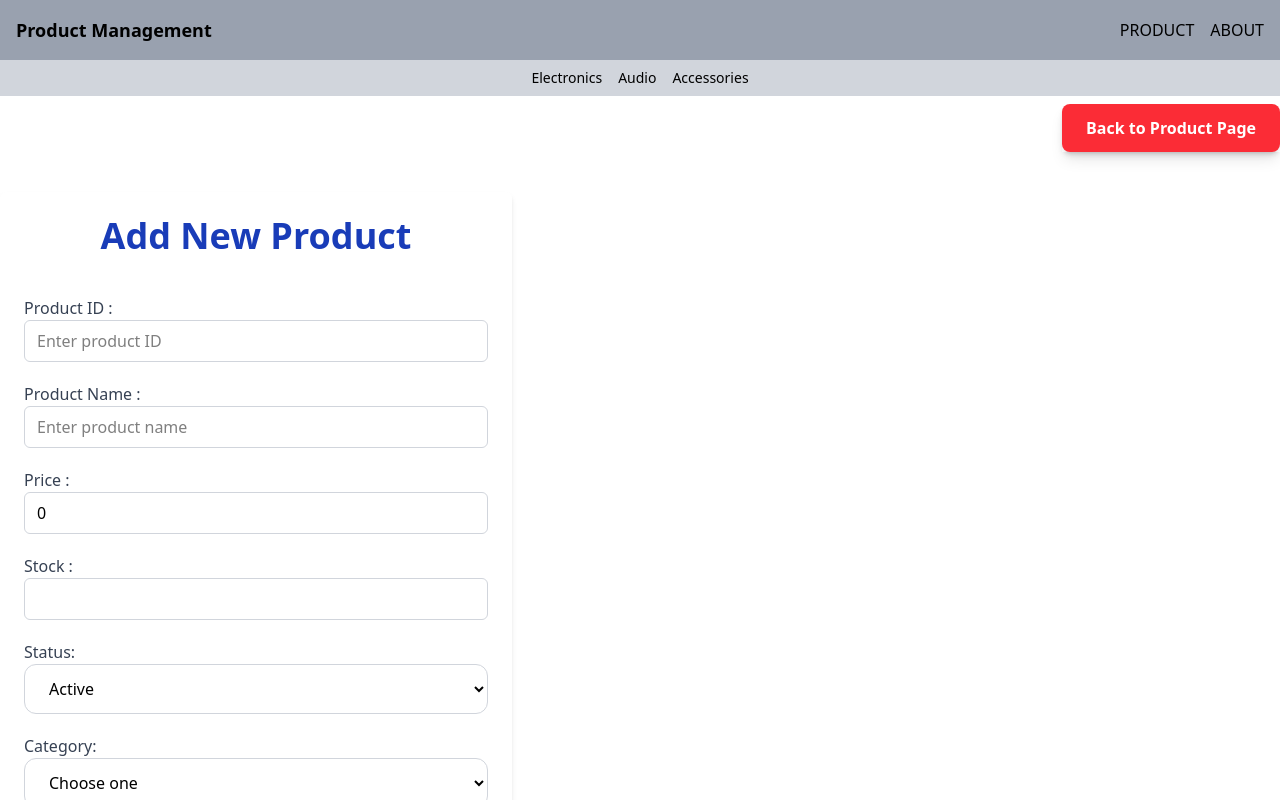
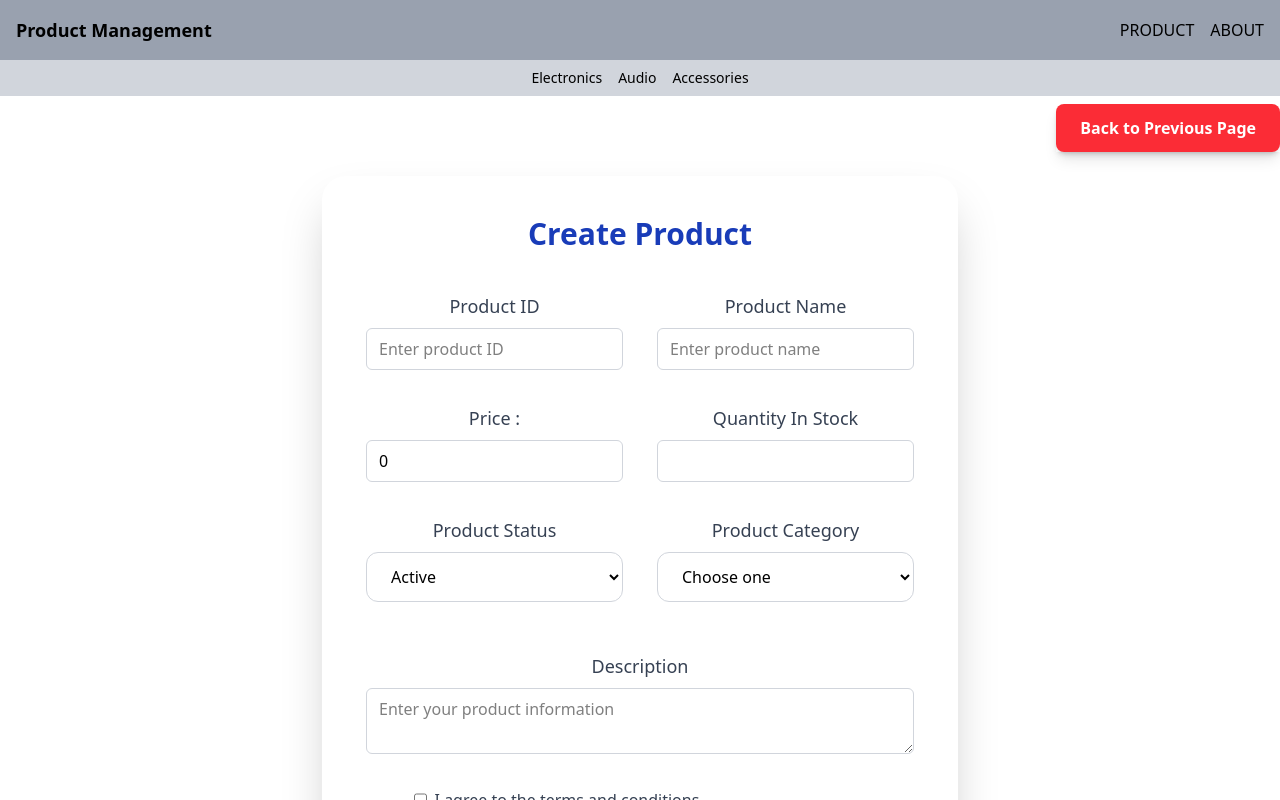
Before and after one commit to P4warit06/PROJECT2-SEC-1-Kittiphop.vue, a Vue app: page /product-manager in a window 1280 px wide. Both pictures are taken after typing "Sample" into the empty fields and a click on the button "Add New Product". Shown: the top 800 px of the page. Built offline with nearby package versions, Linux system fonts and the light colour scheme; data requests are answered from the project's data file.

Commit message:
059-[Update] UI & Form

```diff
--- a/src/components/AddEditProduct.vue
+++ b/src/components/AddEditProduct.vue
@@ -37,76 +37,84 @@ console.log(props.activeProduct)
 </script>
 
 <template>
+  <div class="flex items-center justify-center min-h-screen bg-white">
 
-  <div class="max-w-lg mt-10 p-6 bg-white shadow-md rounded-md">
-    <h1 class="text-4xl font-bold mb-10 text-blue-800 text-center w-full max-sm:text-xl">{{newProduct.id === undefined ?
-      'Add New Product' : 'Edit Product'}}</h1>
+    <div
+      class="p-10 bg-white rounded-3xl shadow-2xl max-w-4xl mx-auto flex flex-col justify-center items-center max-h-screen overflow-y-auto">
+      <h1 class="text-3xl font-bold mb-10 text-blue-800 text-center w-full max-sm:text-xl">{{newProduct.id === undefined
+        ?
+        'Create Product' : 'Edit Product'}}</h1>
 
+      <div class="grid grid-cols-1 overflow-auto px-1 sm:grid-cols-2 gap-8.5 w-full">
         <div>
-      <div div class="my-5">
-        <label class="text-gray-700 font-medium mb-2">Product ID :</label>
+          <label class="block text-gray-700 text-lg font-medium mb-2 text-center">Product ID</label>
           <input v-model="newProduct.id" type="text"
-          class="w-full px-3 py-2 border border-gray-300 rounded-md focus:outline-none focus:ring-2 focus:ring-indigo-500"
+            class="w-full px-3 py-2 border border-gray-300 rounded-md focus:outline-none focus:ring-2 focus:ring-blue-700"
             placeholder="Enter product ID" />
         </div>
 
-      <div class="my-5">
-        <label class="text-gray-700 font-medium mb-2">Product Name :</label>
+        <div>
+          <label class="block text-gray-700 text-lg font-medium mb-2 text-center">Product Name </label>
           <input v-model="newProduct.productName" type="text"
-          class="w-full px-3 py-2 border border-gray-300 rounded-md focus:outline-none focus:ring-2 focus:ring-indigo-500"
+            class="w-full px-3 py-2 border border-gray-300 rounded-md focus:outline-none focus:ring-2 focus:ring-blue-700"
             placeholder="Enter product name" />
         </div>
 
 
-      <div class="my-5">
-        <label class="text-gray-700 font-medium mb-2">Price : </label>
+        <div>
+          <label class="block text-gray-700 text-lg font-medium mb-2 text-center">Price : </label>
           <input v-model.number="newProduct.price" type="number"
-          class="w-full px-3 py-2 border border-gray-300 rounded-md focus:outline-none focus:ring-2 focus:ring-indigo-500" />
+            class="w-full px-3 py-2 border border-gray-300 rounded-md focus:outline-none focus:ring-2 focus:ring-blue-700" />
         </div>
 
-      <div class="my-5">
-        <label class="text-gray-700 font-medium mb-2">Stock : </label>
+        <div>
+          <label class="block text-gray-700  text-lg font-medium mb-2 text-center">Quantity In Stock </label>
           <input v-model.number="newProduct.stock" type="number"
-          class="w-full px-3 py-2 border border-gray-300 rounded-md focus:outline-none focus:ring-2 focus:ring-indigo-500">
+            class="w-full px-3 py-2 border border-gray-300 rounded-md focus:outline-none focus:ring-2 focus:ring-blue-700">
         </div>
 
-      <div class="my-5">
-        <label class="font-medium text-gray-700 mb-2">Status:</label>
+        <div class="mb-4">
+          <label class="block font-medium text-lg text-gray-700 mb-2 text-center">Product Status</label>
           <select v-model="newProduct.status"
-          class="w-full border border-gray-300 rounded-xl px-5 py-3 focus:ring-2 focus:ring-indigo-400 focus:outline-none">
+            class="w-full border border-gray-300 rounded-xl px-5 py-3 focus:ring-2 focus:ring-blue-700 focus:outline-none">
             <option disabled :value="newProduct.status">Active</option>
             <option v-for="(st, index) in status" :key="index" :value="st.value">{{ st.name }}</option>
           </select>
         </div>
 
-      <div class="my-5">
-        <label class="font-medium text-gray-700 mb-2">Category:</label>
+        <div>
+          <label class="block font-medium text-lg text-gray-700 mb-2 text-center">Product Category</label>
           <select v-model="newProduct.category"
-          class="w-full border border-gray-300 rounded-xl px-5 py-3 focus:ring-2 focus:ring-indigo-400 focus:outline-none">
+            class="w-full border border-gray-300 rounded-xl px-5 py-3 focus:ring-2 focus:ring-blue-700 focus:outline-none">
             <option disabled :value="newProduct.catagories">Choose one</option>
             <option v-for="(catagory, index) in catagories" :key="index" :value="catagory.value">{{ catagory.name }}
             </option>
           </select>
         </div>
 
+        <div class="col-span-1 sm:col-span-2">
+          <label class="block font-medium text-lg  text-gray-700 mb-2 text-center">Description</label>
+          <textarea v-model="newProduct.description" type="text"
+            class="w-full px-3 py-2 border border-gray-300 rounded-md  focus:outline-none focus:ring-2 focus:ring-blue-700"
+            placeholder="Enter your product information"></textarea>
+        </div>
 
-
-
-
-
-
+        <!-- <div class="mb-6 flex item-center">
+          <input type="checkbox" class="mr-2">
+          <label class="text-gray-700"> I agree to the terms and conditions </label>
+        </div> -->
 
 
         <!-- 2. event trigger -->
-      <button v-show="newProduct.id === undefined" @click="$emit('addNewProduct', newProduct)"
+        <!-- <button v-show="newProduct.id === undefined" @click="$emit('addNewProduct', newProduct)"
           class="w-full bg-indigo-500 text-white py-2 px-4 rounded-md hover:bg-indigo-600 transition-colors duration-300">
           Add Product
-      </button>
+        </button> -->
 
-      <button v-show="newProduct.id !== undefined" @click="$emit('editProduct', newProduct)"
+        <!-- <button v-show="newProduct.id !== undefined" @click="$emit('editProduct', newProduct)"
           class="w-full bg-indigo-500 text-white py-2 px-4 rounded-md hover:bg-indigo-600 transition-colors duration-300">
           Edit Product
-      </button>
+        </button> -->
         <!-- <button
         @click="checkData"
         class="w-full bg-indigo-500 text-white py-2 px-4 rounded-md hover:bg-indigo-600 transition-colors duration-300"
@@ -114,7 +122,25 @@ console.log(props.activeProduct)
         Add Product
       </button> -->
       </div>
+      <div>
+        <div class="my-7 flex item-center">
+          <input type="checkbox" class="mr-2">
+          <label class="text-gray-700"> I agree to the terms and conditions </label>
         </div>
 
 
+        <!-- 2. event trigger -->
+        <button v-show="newProduct.id === undefined" @click="$emit('addNewProduct', newProduct)"
+          class="w-full bg-indigo-500 text-white py-3 px-45 rounded-md hover:bg-indigo-600 transition-colors duration-300">
+          Add Product
+        </button>
+
+        <button v-show="newProduct.id !== undefined" @click="$emit('editProduct', newProduct)"
+          class="w-full bg-indigo-500 text-white py-3 px-45 rounded-md hover:bg-indigo-600 transition-colors duration-300">
+          Edit Product
+        </button>
+      </div>
+    </div>
+  </div>
+
 </template>
--- a/src/components/ProductManager.vue
+++ b/src/components/ProductManager.vue
@@ -107,7 +107,7 @@ const removeProduct = async (removeId) => {
         <button @click="isAdding = !isAdding"
           :class="isAdding ? 'bg-red-500 hover:bg-red-600' : 'bg-green-500 hover:bg-green-600'"
           class="text-white font-semibold px-6 py-3 rounded-lg shadow-md transition-all duration-300">
-          {{ isAdding ? 'Back to Product Page' : 'Add New Product' }}
+          {{ isAdding ? 'Back to Previous Page' : 'Add New Product' }}
         </button>
       </div>
     </div>
```
Lines whose indentation alone changed are shown as unchanged.
